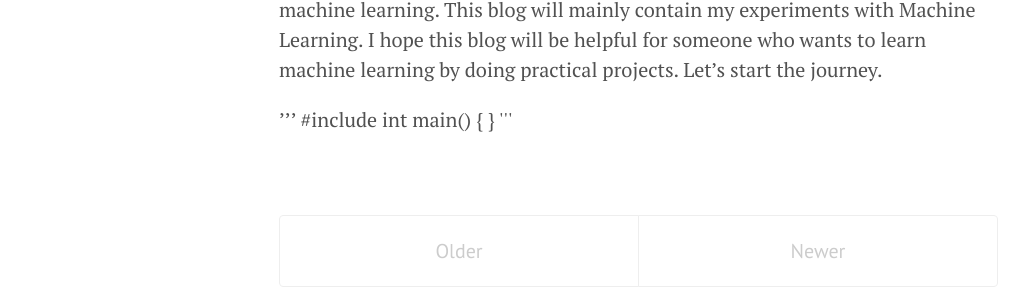
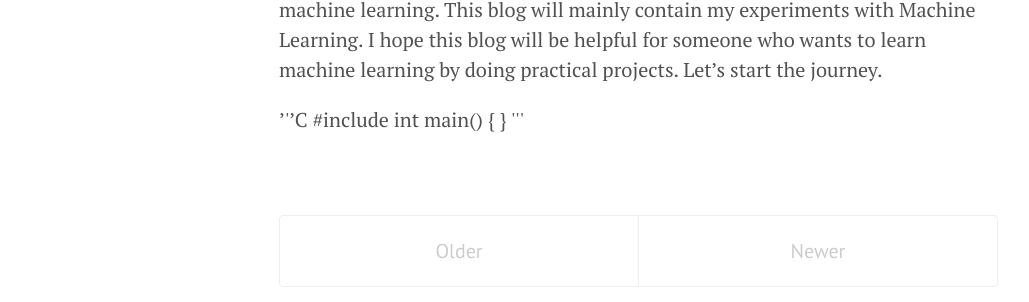
Before and after one commit to ismailej/ismailej.github.io, a Jekyll site: the page built from index.html, in a window 1280 px wide. Shown: the part 394-696 px from the top of the page, without its empty margins (1-1030 px from the left). Built offline with Jekyll 4.4.1, drawn with Linux system fonts in a browser that asks for light colours; the list of posts is cut into pages by our own code.

```diff
--- a/_posts/2016-02-25-hello-word.markdown
+++ b/_posts/2016-02-25-hello-word.markdown
@@ -1,7 +1,7 @@
 # Hi
 My first public blog :).. Here I will share my thoughts about the world and what is happening around me. Right now I am doing my master's in computer science from University of Southern California. I like to teach and I am interested in machine learning. This blog will mainly contain my experiments with Machine Learning. I hope this blog will be helpful for someone who wants to learn machine learning by doing practical projects. Let's start the journey.
 
-'''
+'''C
 #include <stdio.h>
 int main()
 {
```
